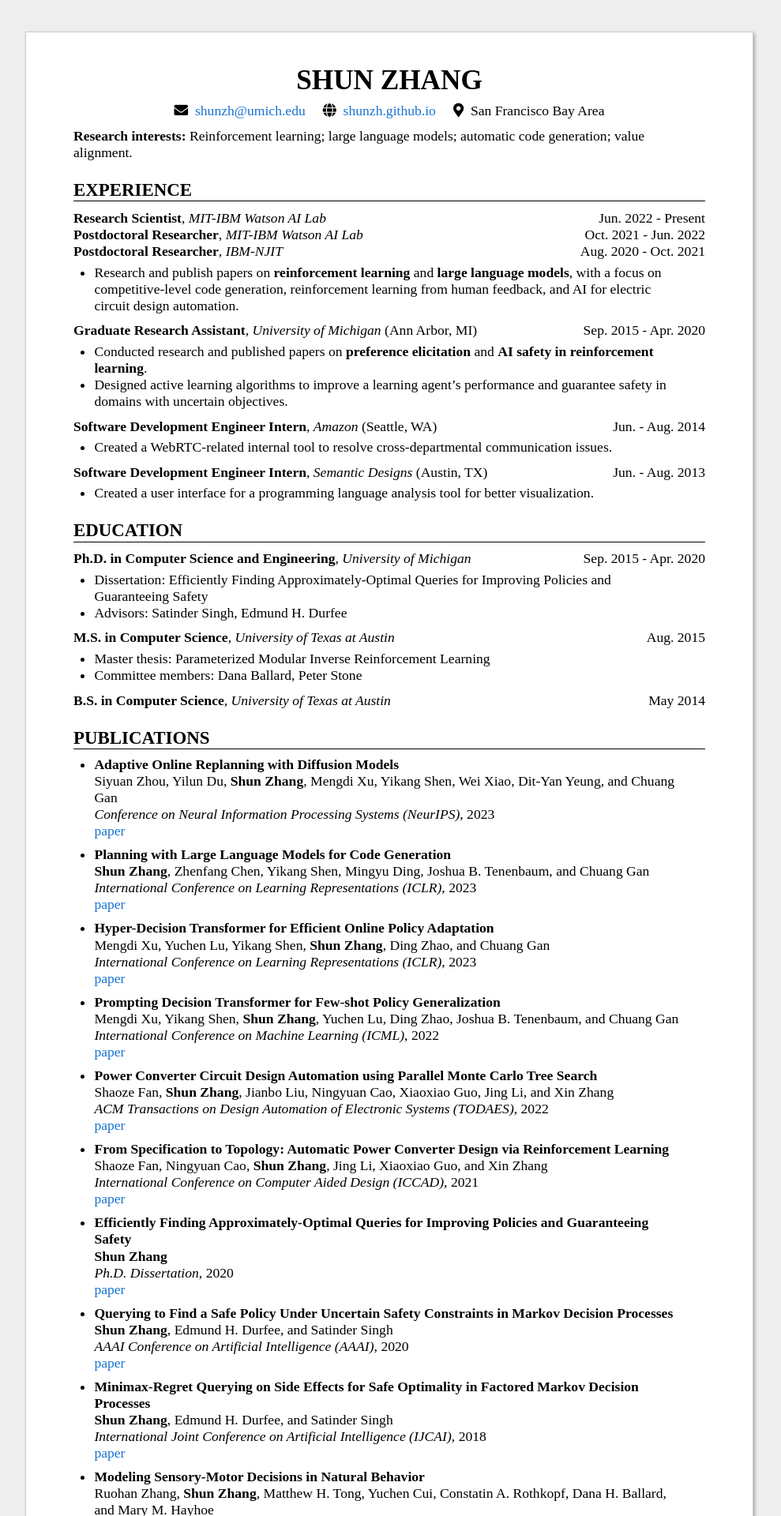
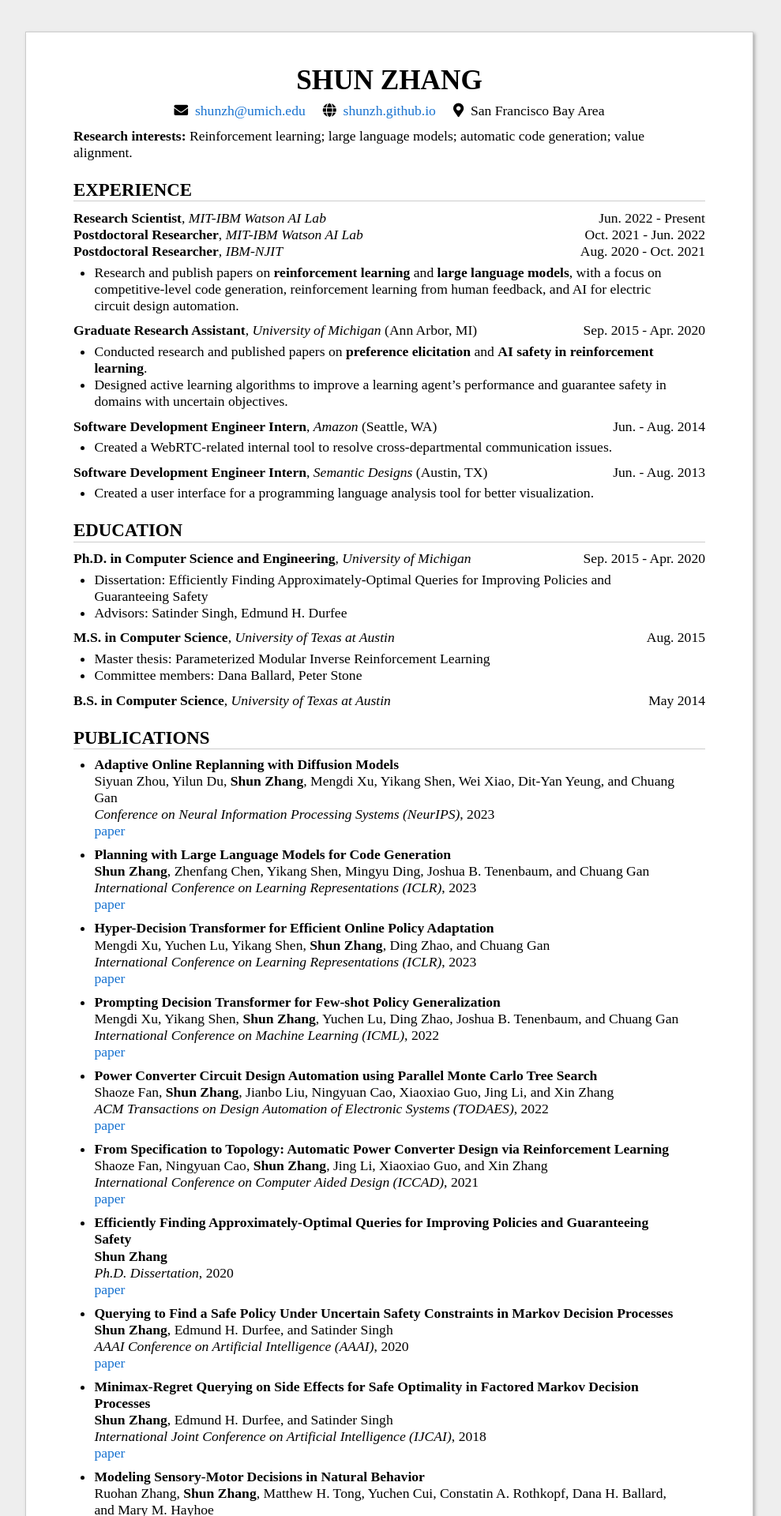
Before and after one commit to shunzh/shunzh.github.io, a Jekyll site: the page built from _pages/cv.md, in a window 1280 px wide. Shown: the top 1920 px of the page at 79% size, without its empty margins (147-1136 px from the left). Built offline with Jekyll 4.4.1, drawn with Linux system fonts in a browser that asks for light colours.

Commit message:
style change

```diff
--- a/_layouts/cv.html
+++ b/_layouts/cv.html
@@ -27,11 +27,17 @@ h1 {
     padding: 0;
 }
 h2 {
-    border-bottom: 1px solid #000000;
+    border-bottom: 1px solid #CCCCCC;
     text-transform: uppercase;
     font-size: 130%;
     margin: 1em 0 0 0;
     padding: 0;
+}
+/* For print */
+@media print {
+  h2 {
+    border-bottom: 1px solid #AAAAAA;
+  }
 }
 h3 {
     font-size: 100%;
--- a/_layouts/default.html
+++ b/_layouts/default.html
@@ -148,7 +148,7 @@
     </tr>
   </table>
 
-  <div onclick="topFunction()" id="goBackDiv" title="Go to top"><i class="fa-solid fa-arrow-up"></i> Go to Top</div>
+  <div onclick="topFunction()" id="goBackDiv" title="Back to Overview"><i class="fa-solid fa-arrow-up"></i> Back to Overview</div>
 
 <script>
 // Handle clicks on paper links in research overview
```
Also changed, not shown: _posts/publication-template.md (+1 -0 lines), 1 other file.
